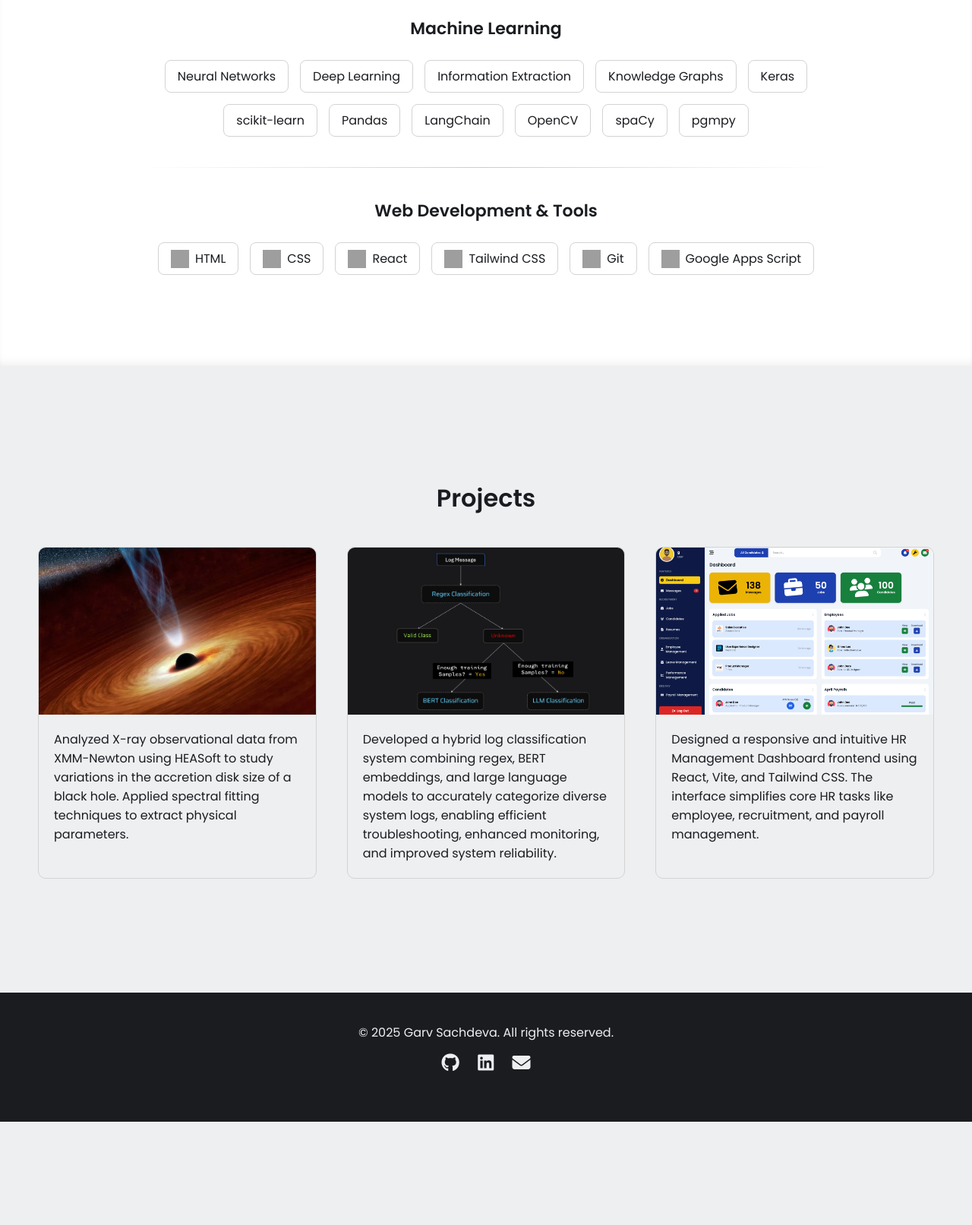
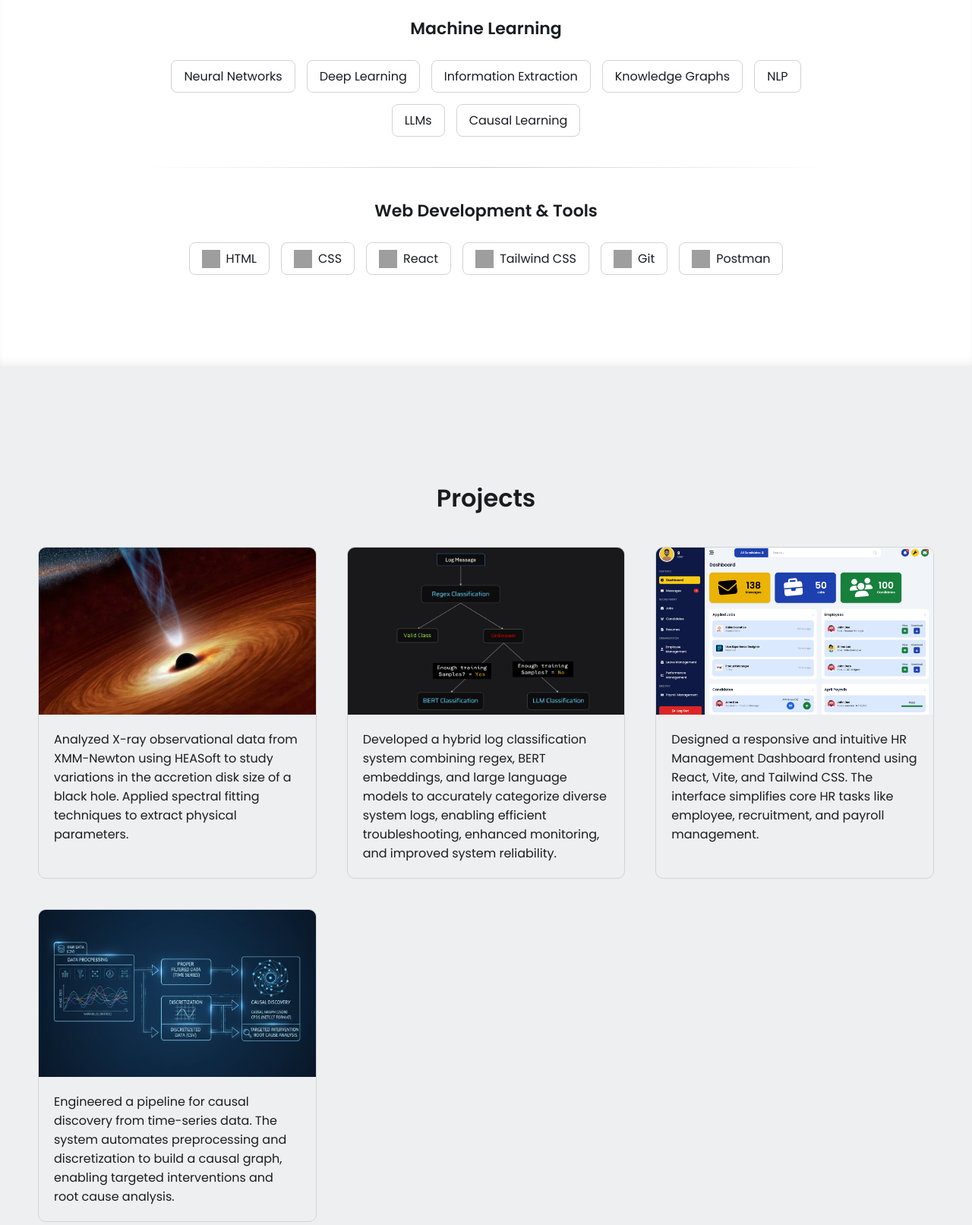
Before and after one commit to garviiii/Portfolio, a plain HTML site: page index.html in a window 1280 px wide. Shown: the part 980-2593 px from the top of the page at 76% size. Before the commit the page ends 2457 px from the top, so only its background shows below. Drawn offline with Linux system fonts and the light colour scheme; grey boxes are pictures that could not be loaded.

Commit message:
new-project

```diff
--- a/index.html
+++ b/index.html
@@ -5,7 +5,7 @@
     <meta charset="UTF-8" />
     <meta http-equiv="X-UA-Compatible" content="IE=edge" />
     <meta name="viewport" content="width=device-width, initial-scale=1.0" />
-    <link type="image/jpeg" rel="icon" href="images/garv_icon.png">
+    <link type="image/jpeg" rel="icon" href="images/garv.jpg">
     <link
       rel="stylesheet"
       href="https://cdnjs.cloudflare.com/ajax/libs/font-awesome/6.5.2/css/all.min.css"
@@ -710,13 +710,9 @@
                   <span class="skill-tag">Deep Learning</span>
                   <span class="skill-tag">Information Extraction</span>
                   <span class="skill-tag">Knowledge Graphs</span>
-                  <span class="skill-tag">Keras</span>
-                  <span class="skill-tag">scikit-learn</span>
-                  <span class="skill-tag">Pandas</span>
-                  <span class="skill-tag">LangChain</span>
-                  <span class="skill-tag">OpenCV</span>
-                  <span class="skill-tag">spaCy</span>
-                  <span class="skill-tag">pgmpy</span>
+                  <span class="skill-tag">NLP</span>
+                  <span class="skill-tag">LLMs</span>
+                  <span class="skill-tag">Causal Learning</span>
               </div>
             </div>
 
@@ -730,7 +726,7 @@
                   <span class="skill-tag"><img src="https://img.icons8.com/color/48/react-native.png" alt="React Icon"> React</span>
                   <span class="skill-tag"><img src="https://img.icons8.com/color/48/tailwind_css.png" alt="Tailwind CSS Icon"> Tailwind CSS</span>
                   <span class="skill-tag"><img src="https://img.icons8.com/color/48/git.png" alt="Git Icon"> Git</span>
-                  <span class="skill-tag"><img src="https://img.icons8.com/?size=100&id=102731&format=png&color=000000" alt="Google Apps Script Icon"> Google Apps Script</span>
+                  <span class="skill-tag"><img src="https://img.icons8.com/?size=100&id=32VTxWwd6gOB&format=png&color=000000" alt="Postman Icon">Postman</span>
               </div>
             </div>
           </div>
@@ -761,11 +757,20 @@
                 </div>
             </a>
 
-            <a href="https://github.com/garviiii/Dashboard" target="_blank">
+            <a href="https://dashboard-ivory-phi-94.vercel.app/" target="_blank">
                 <div class="project">
-                    <img src="images/dashboard_image.png" alt="HR Management Dashboard Project">
+                    <img src="images/hr-dashboard.png" alt="HR Management Dashboard Project">
                     <div class="project-text">
                       Designed a responsive and intuitive HR Management Dashboard frontend using React, Vite, and Tailwind CSS. The interface simplifies core HR tasks like employee, recruitment, and payroll management.
+                    </div>
+                </div>
+            </a>
+
+            <a href="https://github.com/garvatmobius/graphSciencesV1" target="_blank">
+                <div class="project">
+                    <img src="images/causal.png" alt="Causal Discovery Pipeline">
+                    <div class="project-text">
+                      Engineered a pipeline for causal discovery from time-series data. The system automates preprocessing and discretization to build a causal graph, enabling targeted interventions and root cause analysis.
                     </div>
                 </div>
             </a>
```
Also changed, not shown: images/causal.png (added), images/hr-dashboard.png (renamed from images/dashboard_image.png).
